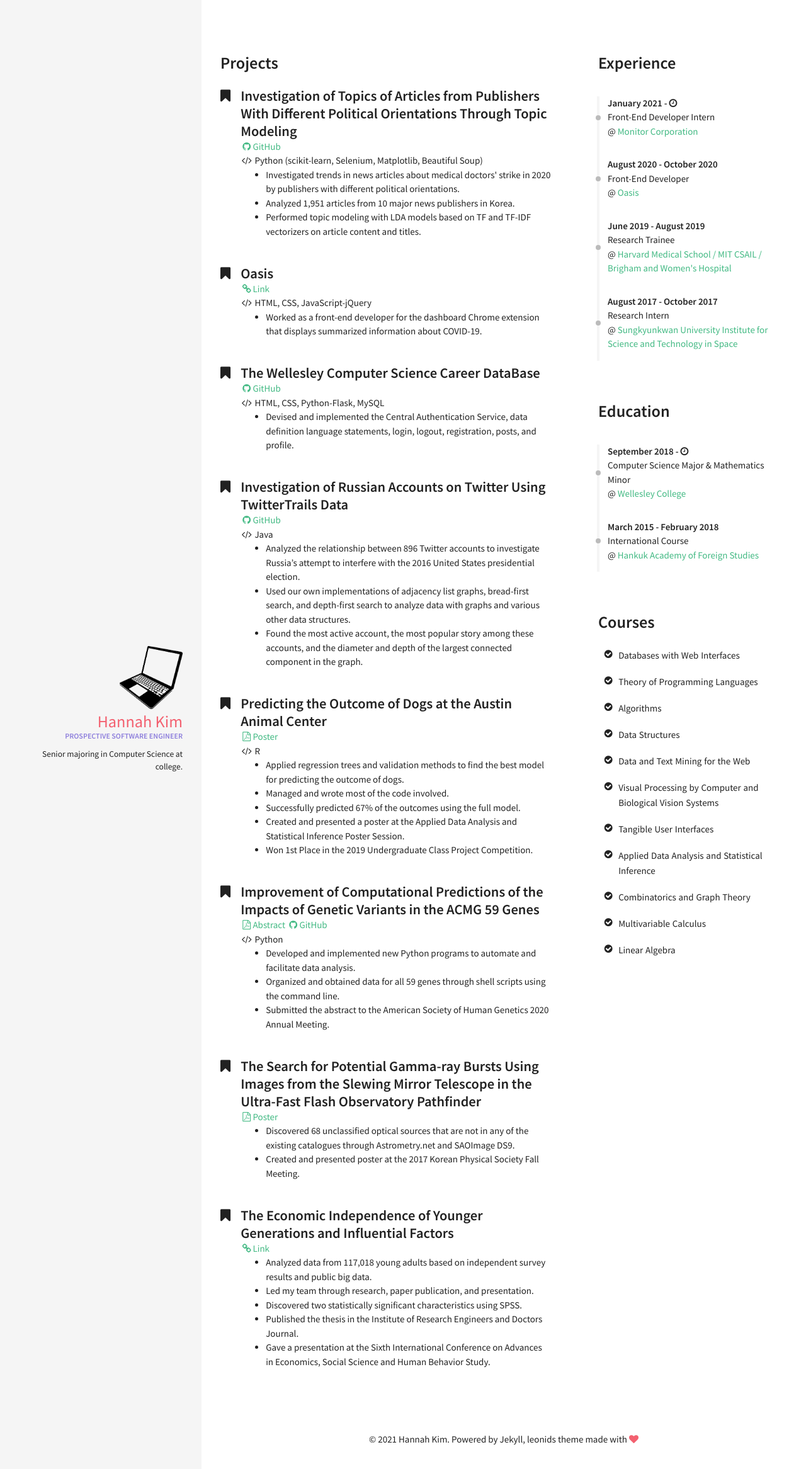
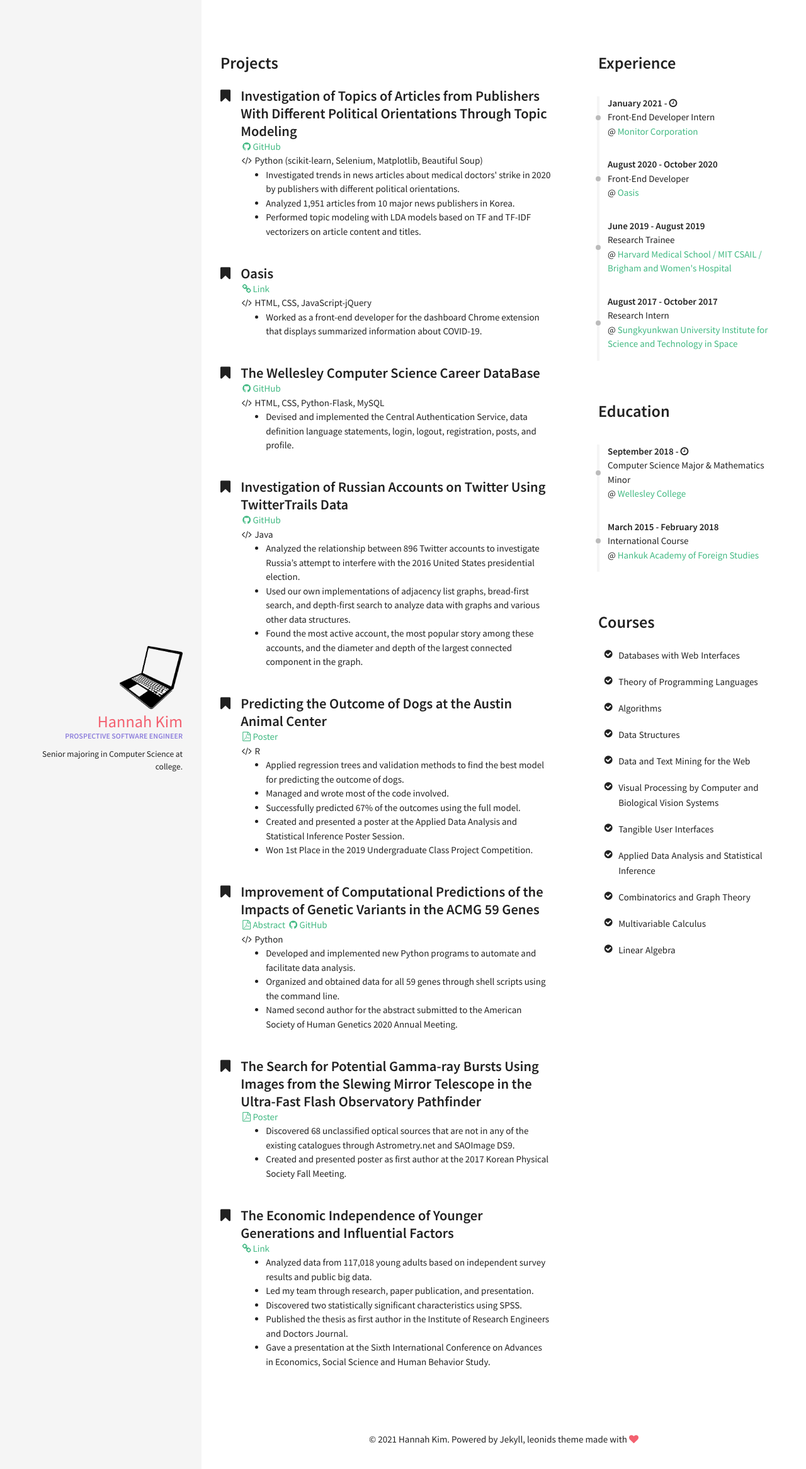
Before and after one commit to hskim37/hskim37.github.io, a Jekyll site: the page built from index.html, in a window 1280 px wide. Shown: the top 2333 px of the page at 63% size. Built offline with Jekyll 4.4.1, drawn with Linux system fonts in a browser that asks for light colours.

Commit message:
Update projects.yml

```diff
--- a/_data/index/projects.yml
+++ b/_data/index/projects.yml
@@ -46,7 +46,7 @@
   descr: <ul class="bullets">
           <li>Developed and implemented new Python programs to automate and facilitate data analysis.</li>
           <li>Organized and obtained data for all 59 genes through shell scripts using the command line.</li>
-          <li>Submitted the abstract to the American Society of Human Genetics 2020 Annual Meeting.</li>
+          <li>Named second author for the abstract submitted to the American Society of Human Genetics 2020 Annual Meeting.</li>
          </ul>
   github: https://github.com/hskim37/ACMG59
   abstract: https://drive.google.com/file/d/1dZf68W1eDghR9FoknKRqjvHMu6ZKPCb4/view?usp=sharing
@@ -54,7 +54,7 @@
 - name: The Search for Potential Gamma-ray Bursts Using Images from the Slewing Mirror Telescope in the Ultra-Fast Flash Observatory Pathfinder
   descr: <ul class="bullets">
           <li>Discovered 68 unclassified optical sources that are not in any of the existing catalogues through Astrometry.net and SAOImage DS9.</li>
-          <li>Created and presented poster at the 2017 Korean Physical Society Fall Meeting.</li>
+          <li>Created and presented poster as first author at the 2017 Korean Physical Society Fall Meeting.</li>
          </ul>
   poster: https://drive.google.com/open?id=1uyNAZapTOkD1p5RLtYyqaX2WPAzPvZqZ
 
@@ -63,7 +63,7 @@
           <li>Analyzed data from 117,018 young adults based on independent survey results and public big data.</li>
           <li>Led my team through research, paper publication, and presentation.</li>
           <li>Discovered two statistically significant characteristics using SPSS.</li>
-          <li>Published the thesis in the Institute of Research Engineers and Doctors Journal.</li>
+          <li>Published the thesis as first author in the Institute of Research Engineers and Doctors Journal.</li>
           <li>Gave a presentation at the Sixth International Conference on Advances in Economics, Social Science and Human Behavior Study.</li>
          </ul>
   link: https://www.seekdl.org/conferences/paper/details/8733.html
```
